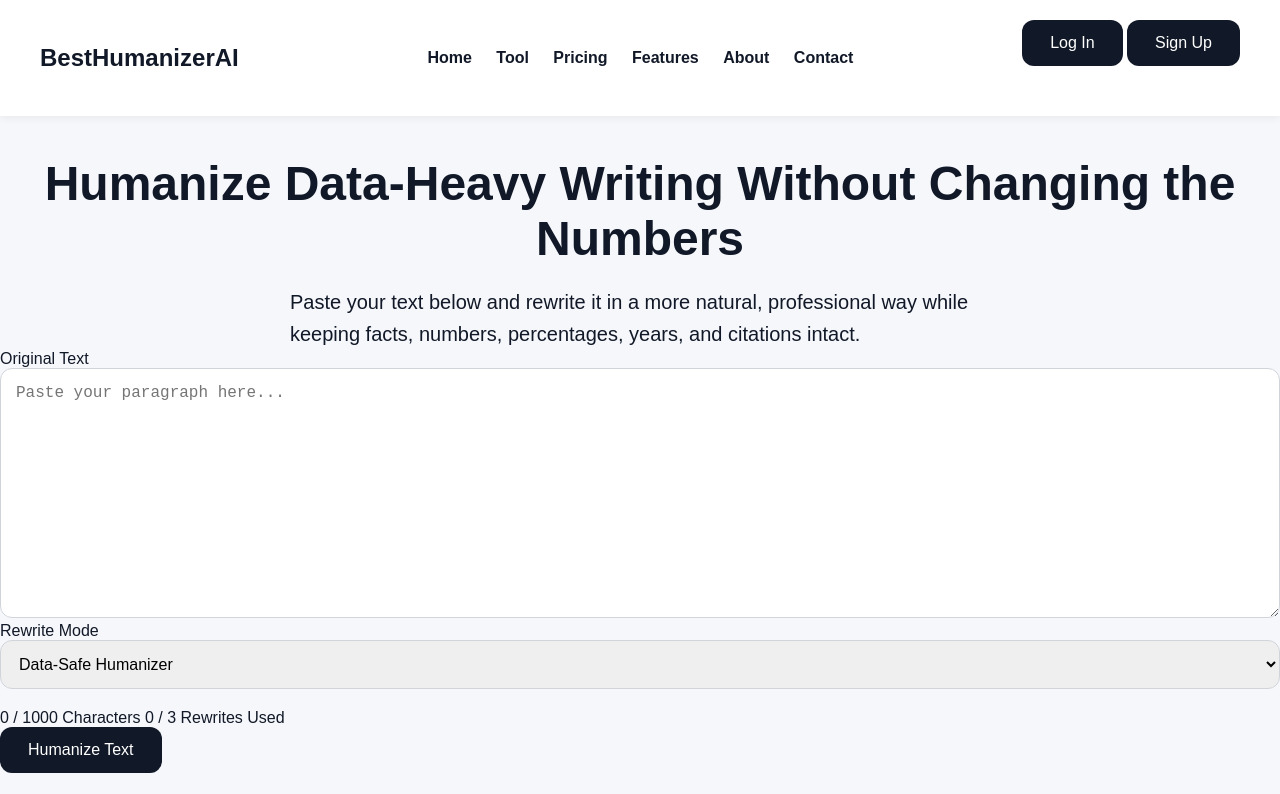
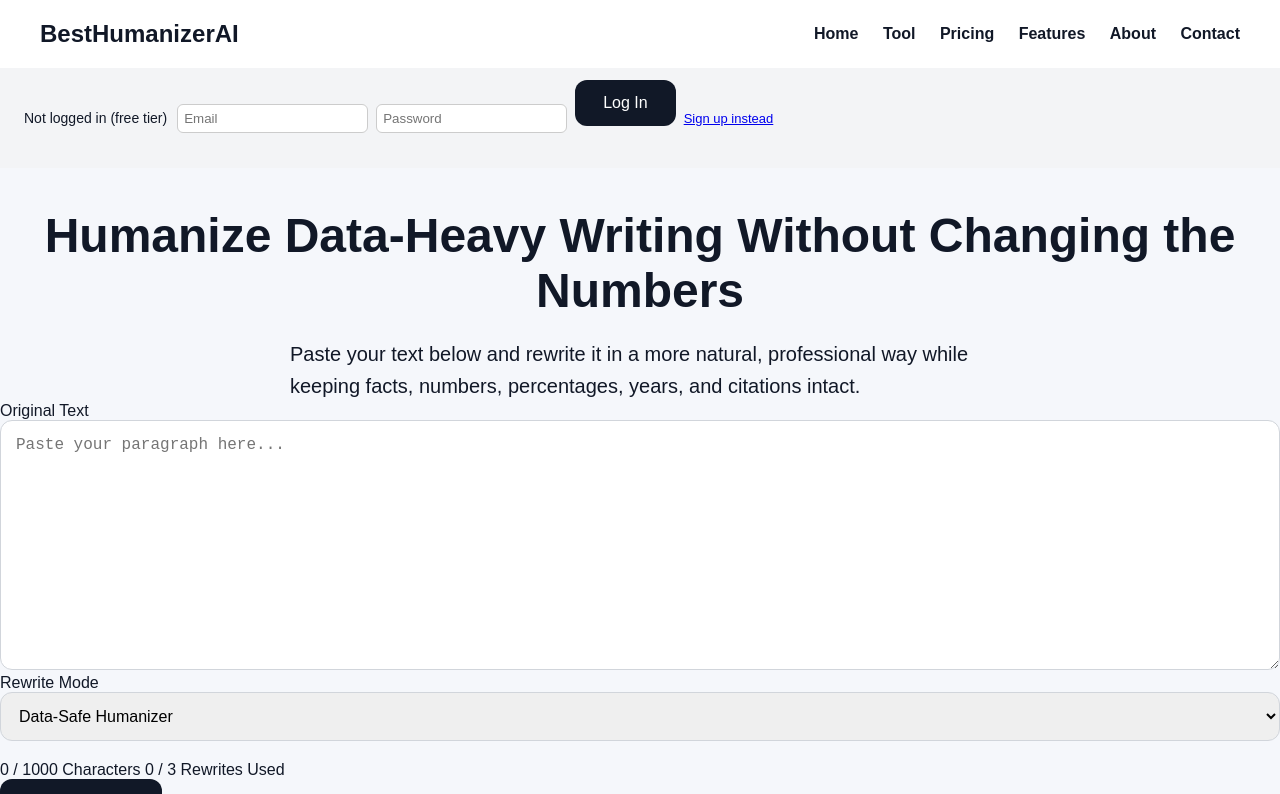
Before and after one commit to karlijc92/besthumanizerai, a website: page tool.html in a window 1280 px wide. Both pictures are taken after a click on the button "Log In". Shown: the top 794 px of the page. Drawn offline with nearby package versions, Linux system fonts and the light colour scheme; no server answers.

Commit message:
Update tool.html

```diff
--- a/tool.html
+++ b/tool.html
@@ -17,11 +17,19 @@
       <a href="about.html">About</a>
       <a href="contact.html">Contact</a>
     </div>
-    <div class="nav-auth-btns" id="navAuthArea">
-      <button class="nav-btn-login" id="openLogin">Log In</button>
-      <button class="nav-btn-signup" id="openSignup">Sign Up</button>
-    </div>
   </nav>
+
+  <div id="accountBar" style="padding: 12px 24px; background: #f3f4f6; font-size: 14px; display: flex; align-items: center; gap: 10px; flex-wrap: wrap;">
+    <span id="acctStatus">Checking login status...</span>
+    <span id="acctLoginBox" style="display:none; gap:8px; align-items:center;">
+      <input type="email" id="acctEmail" placeholder="Email" style="padding:6px; border:1px solid #ccc; border-radius:6px;">
+      <input type="password" id="acctPassword" placeholder="Password" style="padding:6px; border:1px solid #ccc; border-radius:6px;">
+      <button id="acctLoginBtn" type="button">Log In</button>
+      <a href="account.html" style="font-size:13px;">Sign up instead</a>
+    </span>
+    <button id="acctLogoutBtn" type="button" style="display:none;">Log Out</button>
+  </div>
+
   <main class="tool-page">
     <section class="tool-hero">
       <h1>Humanize Data-Heavy Writing Without Changing the Numbers</h1>
@@ -67,8 +75,46 @@
   <footer class="footer">
     <p>© 2026 BestHumanizerAI. All rights reserved.</p>
   </footer>
+
   <script src="https://cdn.jsdelivr.net/npm/@supabase/supabase-js@2"></script>
   <script src="auth.js"></script>
+  <script>
+    const acctStatus = document.getElementById("acctStatus");
+    const acctLoginBox = document.getElementById("acctLoginBox");
+    const acctLogoutBtn = document.getElementById("acctLogoutBtn");
+
+    async function updateAcctBar() {
+      const { data: { session } } = await supabaseClient.auth.getSession();
+      if (session?.user) {
+        const { data: profile } = await supabaseClient.from("profiles").select("*").eq("id", session.user.id).single();
+        const plan = profile?.plan || "free";
+        acctStatus.textContent = `Logged in as ${session.user.email} — Plan: ${plan.toUpperCase()}`;
+        acctLoginBox.style.display = "none";
+        acctLogoutBtn.style.display = "inline-block";
+      } else {
+        acctStatus.textContent = "Not logged in (free tier)";
+        acctLoginBox.style.display = "inline-flex";
+        acctLogoutBtn.style.display = "none";
+      }
+      if (typeof refreshDisplay === "function") refreshDisplay();
+    }
+
+    document.getElementById("acctLoginBtn").addEventListener("click", async () => {
+      const email = document.getElementById("acctEmail").value.trim();
+      const password = document.getElementById("acctPassword").value.trim();
+      const { error } = await supabaseClient.auth.signInWithPassword({ email, password });
+      if (error) { alert("Login failed: " + error.message); return; }
+      await updateAcctBar();
+    });
+
+    acctLogoutBtn.addEventListener("click", async () => {
+      await supabaseClient.auth.signOut();
+      await updateAcctBar();
+    });
+
+    window.addEventListener("DOMContentLoaded", updateAcctBar);
+  </script>
+
   <script src="protect.js"></script>
   <script src="engine.js"></script>
 </body>
```
